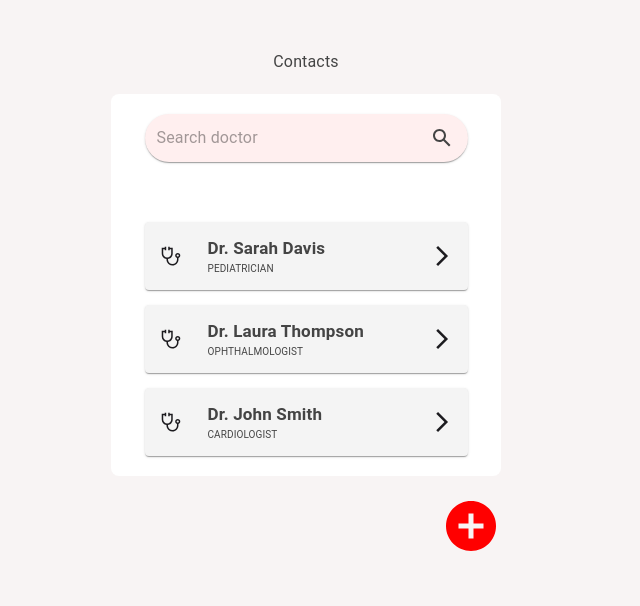
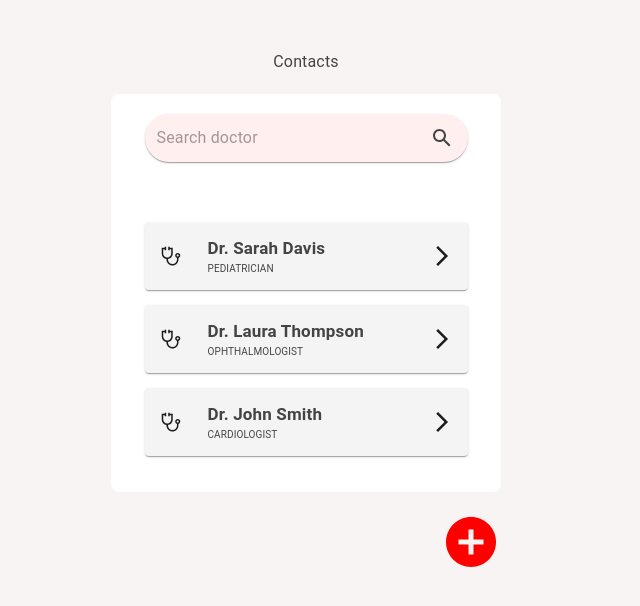
Before and after one commit to serene21/medimemo-uni2grow-2024, a React (Vite) app: page /contacts in a window 1280 px wide. Shown: the top 606 px of the page, without its empty margins (339-979 px from the left). Built offline with nearby package versions, Linux system fonts and the light colour scheme; data requests are answered from the project's data file; the HTML template or start-up script is replaced by a standard one.

Commit message:
index-page-of-contact

```diff
--- a/src/App.tsx
+++ b/src/App.tsx
@@ -3,7 +3,7 @@ import {
   redirect,
   RouterProvider,
 } from "react-router-dom";
-//import Dashboard from "./pages/Dashboard";
+import Dashboard from "./pages/Dashboard";
 import Contacts from "./pages/contacts/Contacts";
 import Login from "./pages/login/Login";
 
@@ -15,6 +15,10 @@ const router = createBrowserRouter([
   {
     path: "/contacts",
     element: <Contacts />,
+  },
+  {
+    path: "/dashboard",
+    element: <Dashboard />,
   },
 
   {
--- a/src/pages/contacts/Contacts.css
+++ b/src/pages/contacts/Contacts.css
@@ -22,6 +22,7 @@ padding: 20px;
     align-items: center;
     gap: 60px;
 
+    margin-bottom: 20px;
     border-radius: var(--Radius-sm, 8px);
     background: var(--Colours-White, #FFF);
 }
@@ -33,6 +34,9 @@ padding: 20px;
     align-items: center;
     gap: 15px;
     align-self: stretch;
+    height: 250px;
+    overflow-y: auto;
+
 
 }
 
--- a/src/pages/contacts/Contacts.tsx
+++ b/src/pages/contacts/Contacts.tsx
@@ -48,7 +48,7 @@ function Contacts() {
         <Typography className="typography">Contacts</Typography>
         <div className="searchContainer">
           <Paper
-            component="form"
+            component="div"
             sx={{
               p: "2px 4px",
               display: "flex",
@@ -56,6 +56,8 @@ function Contacts() {
               width: "90%",
               borderRadius: 20,
               backgroundColor: "#FFEFEF",
+              maxHeight: 300,
+              overflowY: "auto",
             }}
           >
             <InputBase
```
